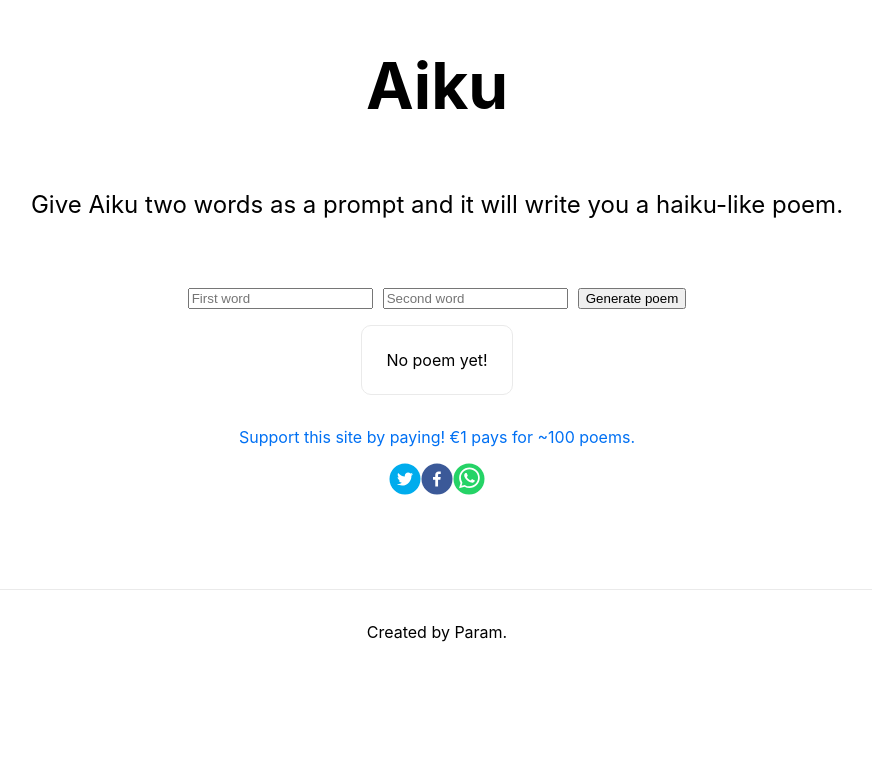
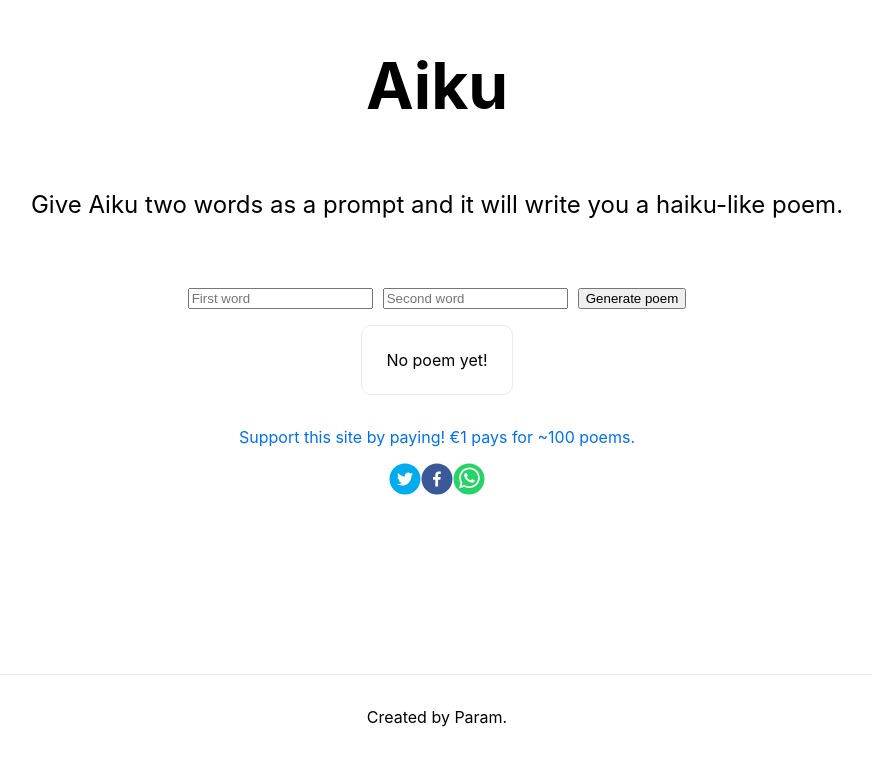
Before and after one commit to paramsingh/aiku, a Next.js app in the folder fe/: page / in a window 1280 px wide. Shown: the part 126-885 px from the top of the page, without its empty margins (203-1075 px from the left). Before the commit the page ends 800 px from the top, so only its background shows below. Built offline with nearby package versions, Linux system fonts and the light colour scheme.

Commit message:
fix footer back

```diff
--- a/fe/styles/Home.module.css
+++ b/fe/styles/Home.module.css
@@ -13,12 +13,12 @@
 }
 
 .footer {
-  position: absolute;
-  bottom: 0;
-  width: 100%;
-  margin: 0 -2rem;
+  display: flex;
+  flex: 1;
   padding: 2rem 0;
   border-top: 1px solid #eaeaea;
+  justify-content: center;
+  align-items: center;
 }
 
 .footer a {
```
